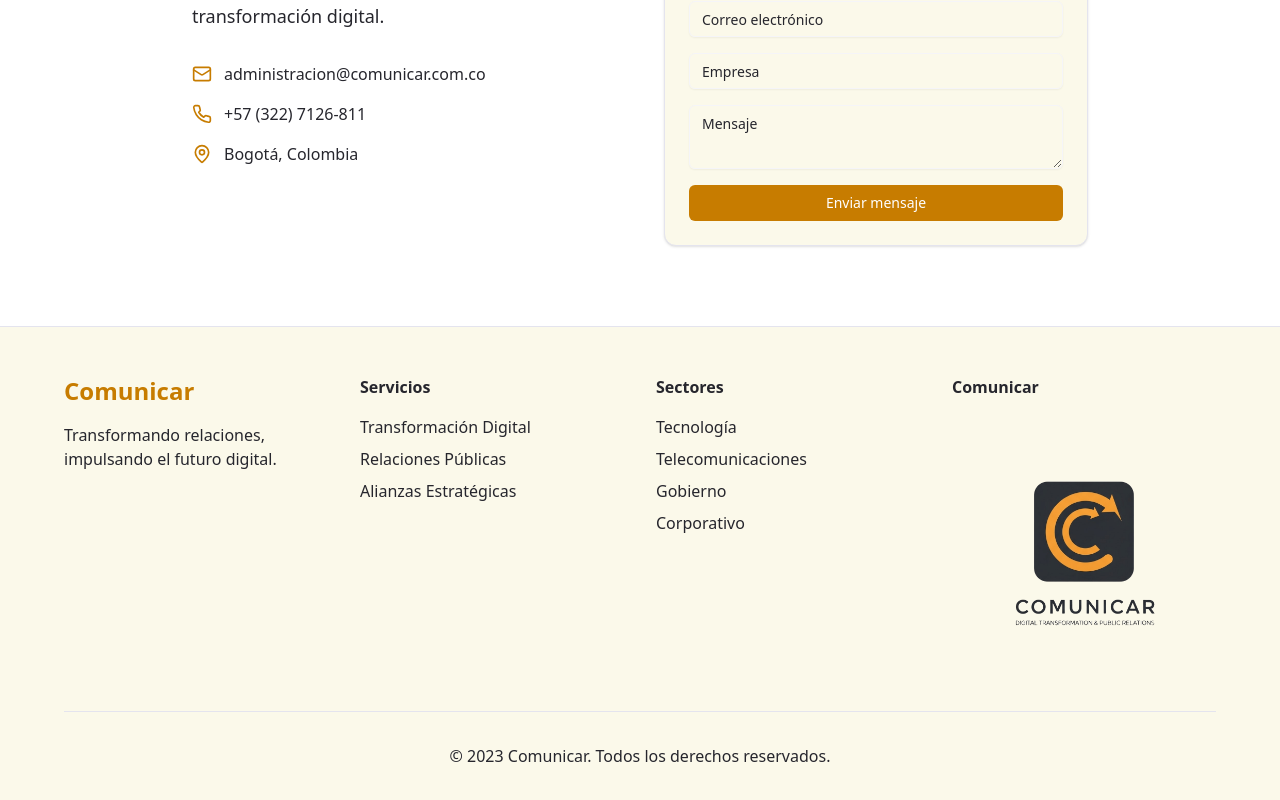
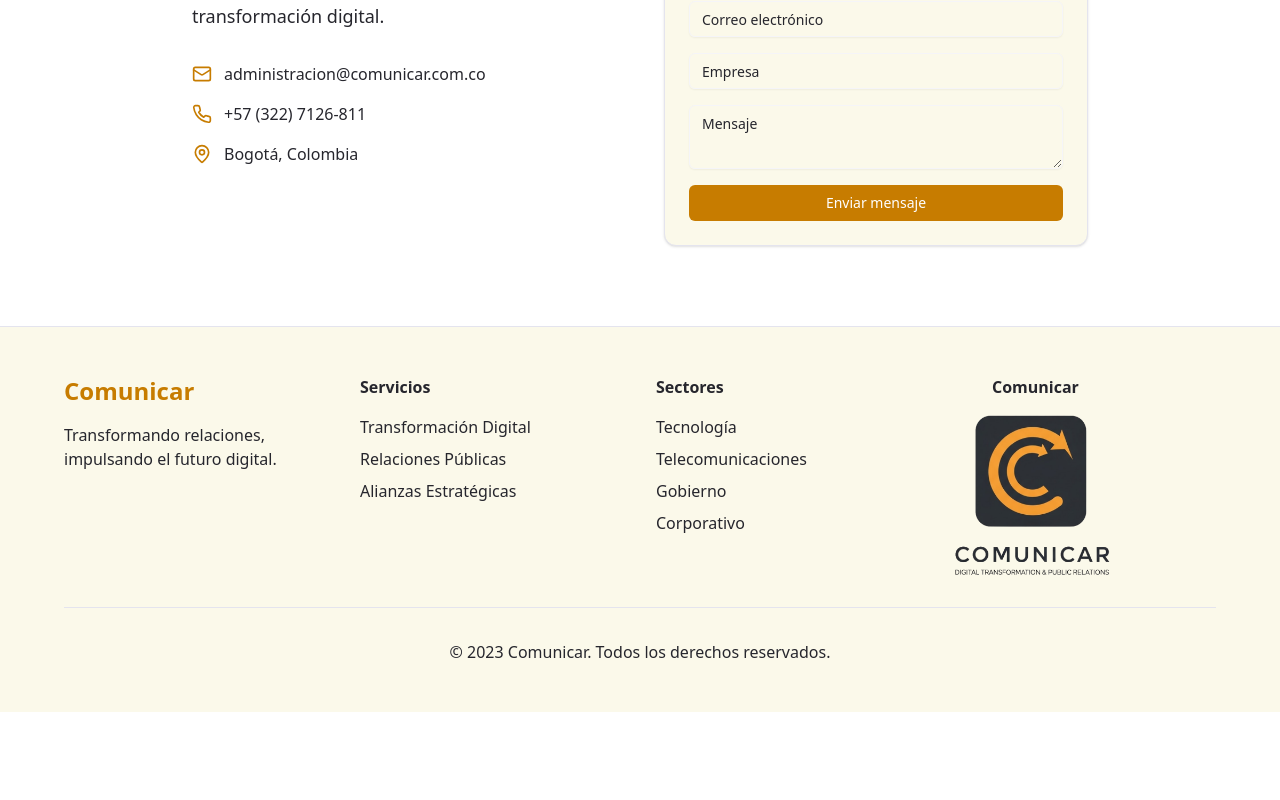
Before and after one commit to Larry-Garcia-dev/Comunicar, a Next.js app: page / in a window 1280 px wide. Shown: the part 5140-5940 px from the top of the page. After the commit the page ends 5852 px from the top, so only its background shows below. Built offline with nearby package versions, Linux system fonts and the light colour scheme.

Commit message:
modify img footer

```diff
--- a/app/globals.css
+++ b/app/globals.css
@@ -178,9 +178,3 @@
   opacity: 1;
   transform: translateY(0);
 }
-
-.logoFooter {
-  width: 450px; /* Ajusta el tamaño según sea necesario */
-  height: auto;
-  margin: auto;
-}
--- a/app/page.tsx
+++ b/app/page.tsx
@@ -680,7 +680,7 @@ export default function ComunicarLanding() {
       <footer className="bg-card py-12 border-t border-border">
         <div className="container mx-auto px-4">
           <div className="max-w-6xl mx-auto">
-            <div className="grid md:grid-cols-4 gap-8">
+            <div className="grid md:grid-cols-4 gap-8 ">
               <div>
                 <div className="text-2xl font-bold text-primary mb-4 font-[var(--font-heading)]">Comunicar</div>
                 <p className="text-muted-foreground">Transformando relaciones, impulsando el futuro digital.</p>
@@ -705,8 +705,8 @@ export default function ComunicarLanding() {
                 </ul>
               </div>
 
-              <div className="w-25%">
-                <h4 className="font-bold mb-4 font-[var(--font-heading)]">Comunicar</h4>
+              <div className="w-fit h-fit flex justify-center flex-col">
+                <h4 className="font-bold ml-10 mb-4 font-[var(--font-heading)]">Comunicar</h4>
                 <div className="flex space-x-4">
                   {/* <Button variant="ghost" size="icon" className="hover:text-primary">
                     <Linkedin className="w-5 h-5" />
@@ -717,7 +717,7 @@ export default function ComunicarLanding() {
                   <Button variant="ghost" size="icon" className="hover:text-primary">
                     <Facebook className="w-5 h-5" />
                   </Button> */}
-                  <img className="logoFooter" src="/logo.png" alt="" />
+                  <img className="w-40 h-40 p-0" src="/logo.png" alt="" />
                 </div>
               </div>
             </div>
```
Also changed, not shown: public/logo.png.
